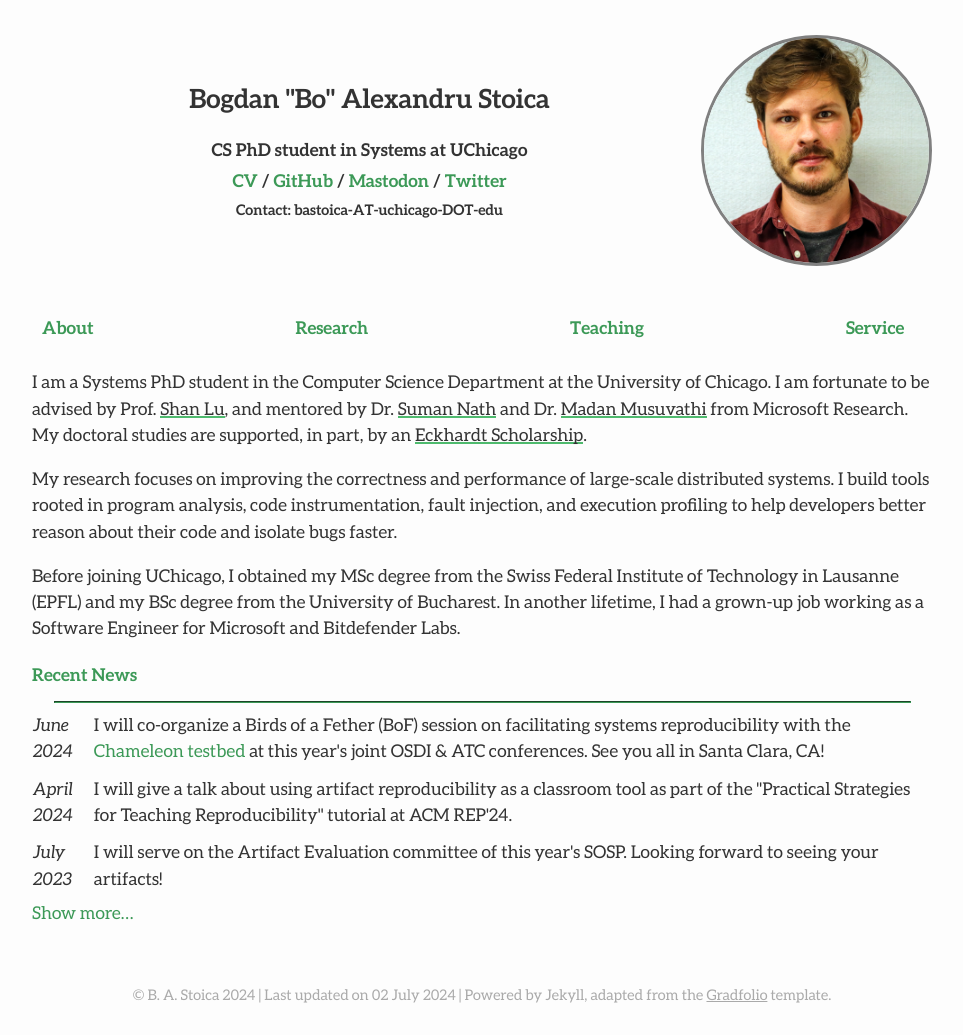
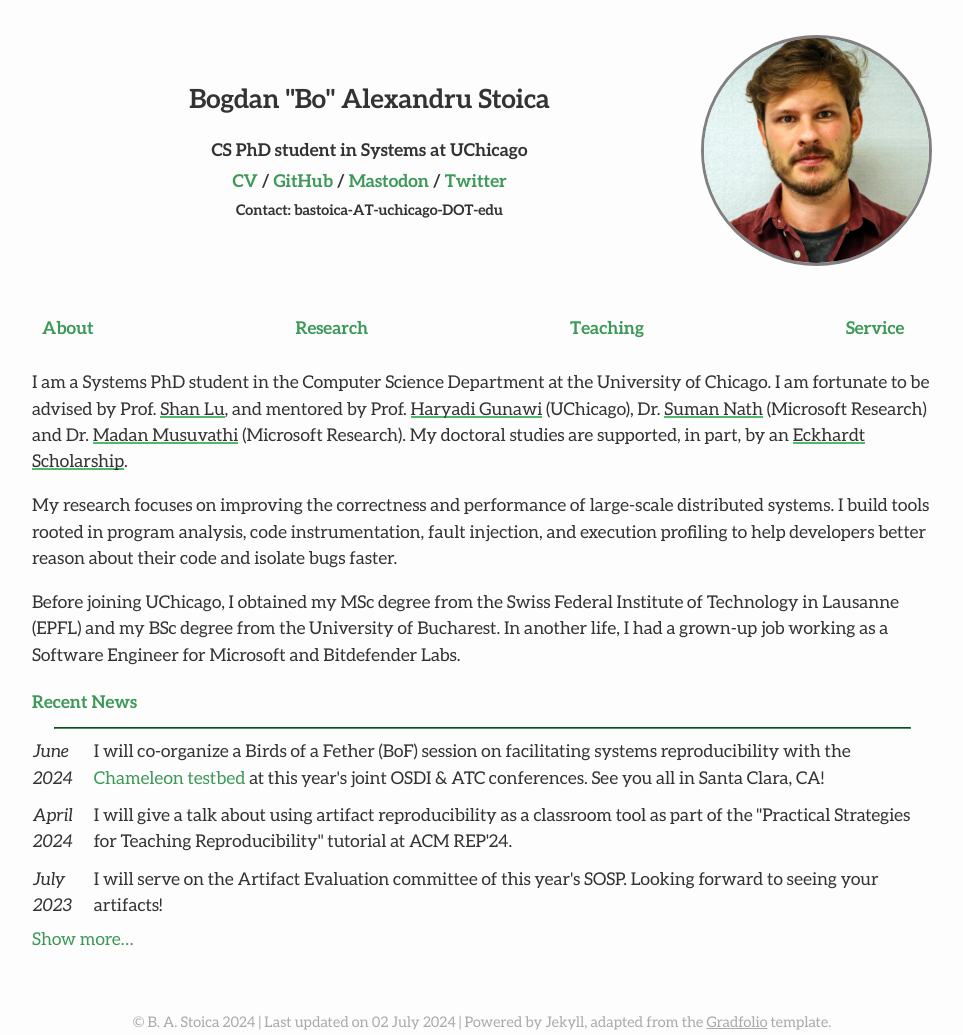
Before and after one commit to bastoica/bastoica.github.io, a Jekyll site: the page built from index.md, in a window 1280 px wide. Shown: the whole page, without its empty margins (158-1121 px from the left). Built offline with Jekyll 4.4.1, drawn with Linux system fonts in a browser that asks for light colours; nearby versions of some CDN libraries; before the commit the page ends 1009 px from its top, so only the background shows below that.

Commit message:
Update bio

```diff
--- a/index.md
+++ b/index.md
@@ -12,14 +12,14 @@ published: true
 -->
 
 I am a Systems PhD student in the Computer Science Department at the University of Chicago.
-I am fortunate to be advised by Prof. <a href="https://people.cs.uchicago.edu/~shanlu/" target="_blank">Shan Lu</a>, and mentored by Dr. <a href="https://www.microsoft.com/en-us/research/people/sumann/" target="_blank">Suman Nath</a> and Dr. <a href="https://www.microsoft.com/en-us/research/people/madanm/" target="_blank">Madan Musuvathi</a> from Microsoft Research.
+I am fortunate to be advised by Prof. <a href="https://people.cs.uchicago.edu/~shanlu/" target="_blank">Shan Lu</a>, and mentored by Prof. <a href="https://people.cs.uchicago.edu/~haryadi/" target="_blank">Haryadi Gunawi</a> (UChicago), Dr. <a href="https://www.microsoft.com/en-us/research/people/sumann/" target="_blank">Suman Nath</a> (Microsoft Research) and Dr. <a href="https://www.microsoft.com/en-us/research/people/madanm/" target="_blank">Madan Musuvathi</a> (Microsoft Research).
 My doctoral studies are supported, in part, by an [Eckhardt Scholarship](https://physicalsciences.uchicago.edu/academics/financial-aid/eckhardt-scholars/).
 
 My research focuses on improving the correctness and performance of large-scale distributed systems.
 I build tools rooted in program analysis, code instrumentation, fault injection, and execution profiling to help developers better reason about their code and isolate bugs faster.
 
 Before joining UChicago, I obtained my MSc degree from the Swiss Federal Institute of Technology in Lausanne (EPFL) and my BSc degree from the University of Bucharest.
-In another lifetime, I had a grown-up job working as a Software Engineer for Microsoft and Bitdefender Labs.
+In another life, I had a grown-up job working as a Software Engineer for Microsoft and Bitdefender Labs.
 
 <h4 class="news-style">Recent News</h4>
 <hr class="news-style" style="width: 95%; ">
```
